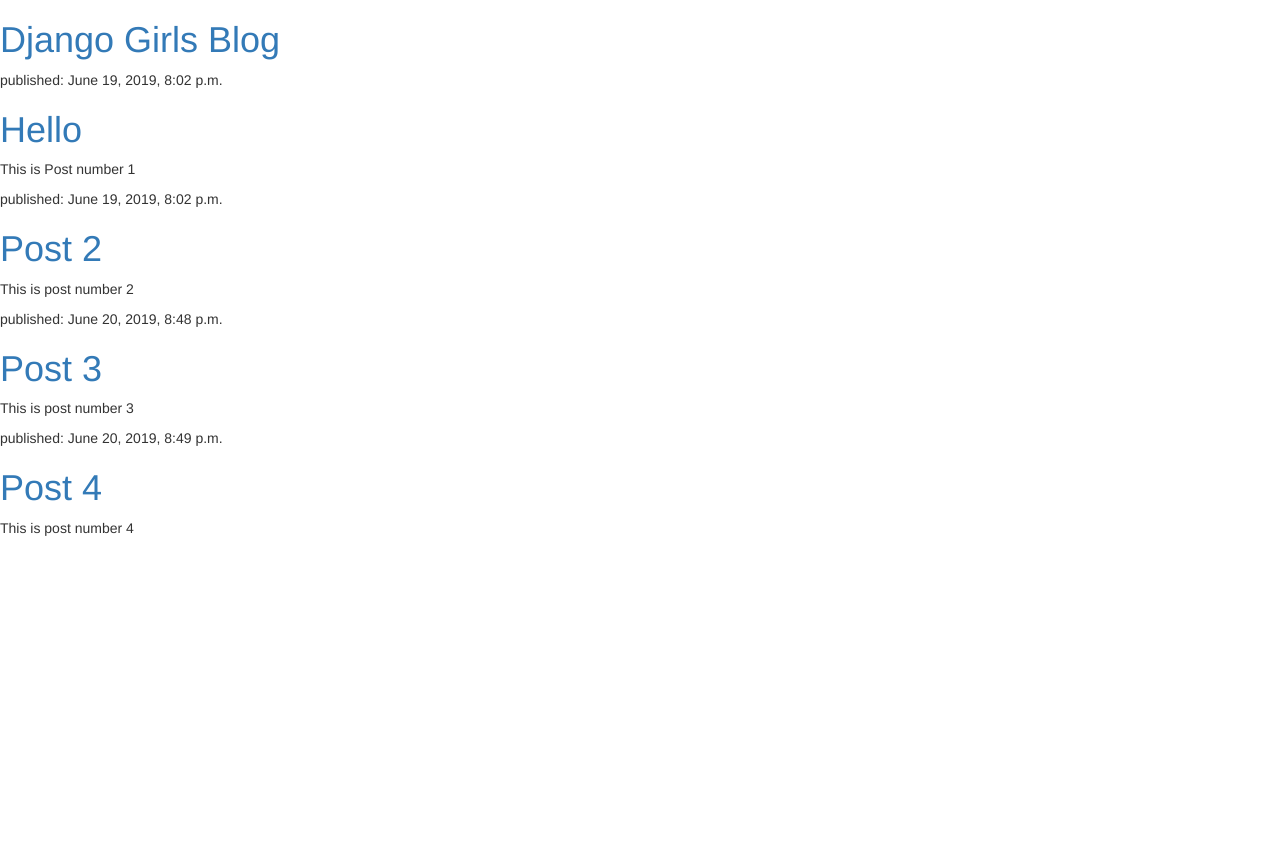
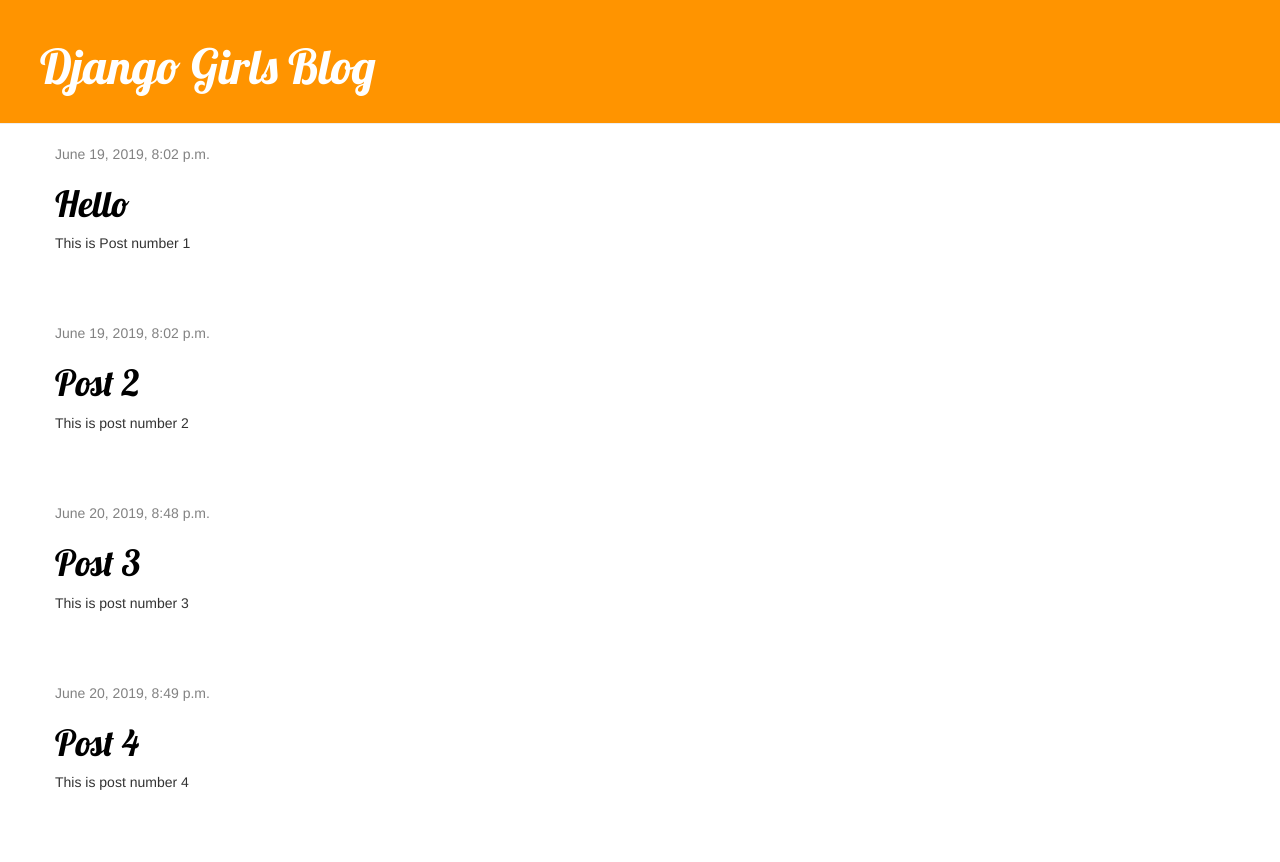
Before and after one commit to ronaldbaruelo/django-blog, a Django app: page / in a window 1280 px wide. Before the commit the page ends 536 px from the top, so only its background shows below. Run offline with Django 3.2, Linux system fonts and the light colour scheme; data comes from the database, SQL or seed files in the repository; some libraries are stand-ins or nearby versions.

Commit message:
Added view and template

```diff
--- /dev/null
+++ b/blog/static/css/blog.css
@@ -0,0 +1,47 @@
+.page-header {
+  background-color: #ff9400;
+  margin-top: 0;
+  padding: 20px 20px 20px 40px;
+}
+.page-header h1,
+.page-header h1 a,
+.page-header h1 a:visited,
+.page-header h1 a:active {
+  color: #ffffff;
+  font-size: 36pt;
+  text-decoration: none;
+}
+.content {
+  margin-left: 40px;
+}
+h1,
+h2,
+h3,
+h4 {
+  font-family: "Lobster", cursive;
+}
+.date {
+  color: #828282;
+}
+.save {
+  float: right;
+}
+.post-form textarea,
+.post-form input {
+  width: 100%;
+}
+.top-menu,
+.top-menu:hover,
+.top-menu:visited {
+  color: #ffffff;
+  float: right;
+  font-size: 26pt;
+  margin-right: 20px;
+}
+.post {
+  margin-bottom: 70px;
+}
+.post h1 a,
+.post h1 a:visited {
+  color: #000000;
+}
--- /dev/null
+++ b/blog/templates/blog/base.html
@@ -0,0 +1,30 @@
+{% load staticfiles %}
+<html>
+  <head>
+    <title>Django Girls blog</title>
+    <link
+      rel="stylesheet"
+      href="//maxcdn.bootstrapcdn.com/bootstrap/3.2.0/css/bootstrap.min.css"
+    />
+    <link
+      rel="stylesheet"
+      href="//maxcdn.bootstrapcdn.com/bootstrap/3.2.0/css/bootstrap-theme.min.css"
+    />
+    <link
+      href="//fonts.googleapis.com/css?family=Lobster&subset=latin,latin-ext"
+      rel="stylesheet"
+      type="text/css"
+    />
+    <link rel="stylesheet" href="{%	static	'css/blog.css'	%}" />
+  </head>
+  <body>
+    <div class="page-header">
+      <h1><a href="/">Django Girls Blog</a></h1>
+    </div>
+    <div class="content	container">
+      <div class="row">
+        <div class="col-md-8">{% block content %} {% endblock %}</div>
+      </div>
+    </div>
+  </body>
+</html>
--- a/blog/templates/blog/post_list.html
+++ b/blog/templates/blog/post_list.html
@@ -1,25 +1,10 @@
-<html>
-  <head>
-    <link
-      rel="stylesheet"
-      href="//maxcdn.bootstrapcdn.com/bootstrap/3.2.0/css/bootstrap.min.css"
-    />
-    <link
-      rel="stylesheet"
-      href="//maxcdn.bootstrapcdn.com/bootstrap/3.2.0/css/bootstrap-theme.min.css"
-    />
-    <title>My Portfoilio</title>
-  </head>
-  <div>
-    <h1><a href="/">Django Girls Blog</a></h1>
-  </div>
-  {% for post in posts %}
-  <div>
-    <p>published: {{ post.published_date }}</p>
-    <h1>
-      <a href="">{{ post.title }}</a>
-    </h1>
-    <p>{{ post.text | linebreaksbr }}</p>
-  </div>
-  {% endfor %}
-</html>
+{% extends 'blog/base.html' %} {% block content %} {% for post in posts %}
+<div class="post">
+  <div class="date">{{ post.published_date }}</div>
+  <h1>
+    <a href="{%	url	'post_detail'	pk=post.pk	%}">{{ post.title }}</a>
+  </h1>
+
+  <p>{{ post.text | linebreaksbr }}</p>
+</div>
+{% endfor %} {% endblock %}
--- a/blog/urls.py
+++ b/blog/urls.py
@@ -2,6 +2,8 @@
 from	.	import	views
 
 
+
 urlpatterns	=	[
     url(r'^$',	views.post_list,	name='post_list'),
+    url(r'^post/(?P<pk>\d+)/$',	views.post_detail,	name='post_detail'),
 ]
--- a/blog/views.py
+++ b/blog/views.py
@@ -1,8 +1,14 @@
-from django.shortcuts import render
+from    django.shortcuts import render
+from	django.utils	import	timezone
 from	.models	import	Post
-from	django.utils	import	timezone
+
+from	django.shortcuts	import	render,	get_object_or_404
 
 # Create your views here.
 def	post_list(request):
-    posts	=	Post.objects.filter(published_date__lte=timezone.now()).order_by('published_date')
+    posts = Post.objects.filter(published_date__lte=timezone.now()).order_by('published_date')
     return	render(request,	'blog/post_list.html',	{'posts':	posts})
+
+def	post_detail(request,	pk):
+    post	=	get_object_or_404(Post,	pk=pk)
+    return	render(request,	'blog/post_detail.html',	{'post':	post})
```
Also changed, not shown: blog/templates/blog/post_detail.html (added, +9 -0 lines).
